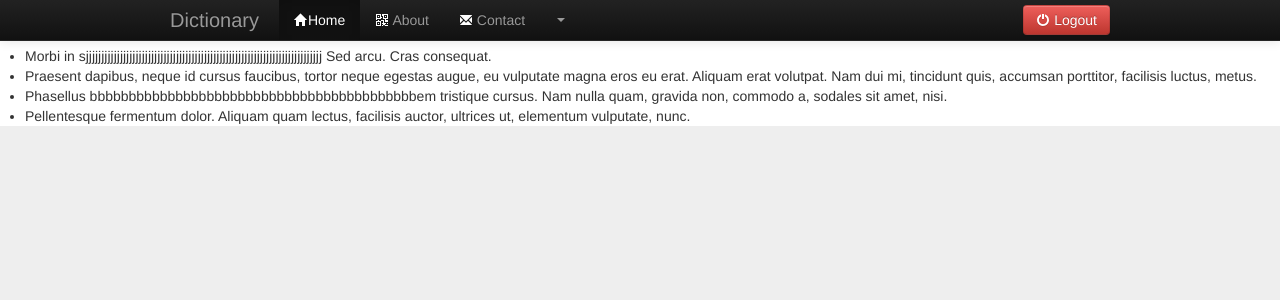
After one commit to billgsm/english_level, a Django app: template following_level/templates/dydict/help.html in a window 1280 px wide. The commit adds this page. Shown: the top 300 px of the page. Run offline with Django 3.2, Linux system fonts and the light colour scheme; the template is opened without the code that fills it, so the values that code supplies are empty; some libraries are stand-ins or nearby versions.

Commit message:
static pages added

```diff
--- a/following_level/dydict/urls.py
+++ b/following_level/dydict/urls.py
@@ -1,8 +1,13 @@
 from django.conf.urls import patterns, url
+
+from dydict.views import AboutView, HelpView
+
 
 urlpatterns = patterns('dydict.views',
     url(r'^show_words/$', 'listWords'),
     url(r'^createuser/$', 'createUser'),
     url(r'^login/$', 'user_login'),
     url(r'^logout/$', 'user_logout'),
+    url(r'^about/$', AboutView.as_view(), name="dydict_about"),
+    url(r'^help/$', HelpView.as_view(), name="dydict_help"),
 )
--- a/following_level/static/style.css
+++ b/following_level/static/style.css
@@ -2,3 +2,7 @@
 html, body {
     background-color: #eee;
 }
+
+#static_content {
+    padding-top: 46px;
+}
--- /dev/null
+++ b/following_level/templates/dydict/help.html
@@ -0,0 +1,14 @@
+{% extends "dydict/list_words.html" %}
+
+{% block title %}Help{% endblock %}
+
+{% block content %}
+<div id="static_content">
+   <ul>
+       <li>Morbi in sjjjjjjjjjjjjjjjjjjjjjjjjjjjjjjjjjjjjjjjjjjjjjjjjjjjjjjjjjjjjjjjjjjjjjjjjjjjj Sed arcu. Cras consequat.</li>
+       <li>Praesent dapibus, neque id cursus faucibus, tortor neque egestas augue, eu vulputate magna eros eu erat. Aliquam erat volutpat. Nam dui mi, tincidunt quis, accumsan porttitor, facilisis luctus, metus.</li>
+       <li>Phasellus bbbbbbbbbbbbbbbbbbbbbbbbbbbbbbbbbbbbbbbbbbem tristique cursus. Nam nulla quam, gravida non, commodo a, sodales sit amet, nisi.</li>
+       <li>Pellentesque fermentum dolor. Aliquam quam lectus, facilisis auctor, ultrices ut, elementum vulputate, nunc.</li>
+   </ul>
+</div>
+{% endblock %}
--- a/following_level/templates/dydict/list_words.html
+++ b/following_level/templates/dydict/list_words.html
@@ -2,7 +2,7 @@
 <html>
     <head>
         <meta charset="utf-8" />
-        <title>Word list</title>
+        <title>{% block title %}Word list{% endblock %}</title>
         <meta name="viewport" content="width=device-width, initial-scale=1.0">
         {% load static %}
         <link href="{% static 'style.css' %}" rel="stylesheet" media="screen">
@@ -17,20 +17,20 @@
             <span class="icon-bar"></span>
             <span class="icon-bar"></span>
           </button>
-          <a class="brand" href=".">Dictionary</a>
+          <a class="brand" href="{% url 'dydict.views.listWords' %}">Dictionary</a>
           <div class="nav-collapse collapse">
             <ul class="nav">
-              <li class="active"><a href="."><i class="icon-home icon-white"></i>Home</a></li>
-              <li><a href="#about">About</a></li>
-              <li><a href="#contact">Contact</a></li>
+              <li class="active"><a href="{% url 'dydict.views.listWords' %}"><i class="icon-home icon-white"></i>Home</a></li>
+              <li><a href="{% url "dydict_about" %}"><i class="icon-qrcode icon-white"></i> About</a></li>
+              <li><a href="#contact"><i class="icon-envelope icon-white"></i> Contact</a></li>
               <li class="dropdown">
                 <a href="#" class="dropdown-toggle" data-toggle="dropdown"><strong>{{ user.username }}</strong><b class="caret"></b></a>
                 <ul class="dropdown-menu">
-                  <li><a href="#">Profil</a></li>
-                  <li><a href="#">Recommended articles</a></li>
+                  <li><a href="#"><i class="icon-wrench"></i> Profil</a></li>
+                  <li><a href="#"><i class="icon-thumbs-up"></i> Recommended articles</a></li>
                   <!--<li class="divider"></li>
                   <li class="nav-header">Nav header</li>-->
-                  <li><a href="#">Help</a></li>
+                  <li><a href="{% url "dydict_help" %}"><i class="icon-question-sign"></i> Help</a></li>
                 </ul>
               </li>
             </ul>
@@ -41,6 +41,7 @@
         </div>
       </div>
     </div>
+    {% block content %}
     <div class="container-fluid">
         <div class="hero-unit">
         </div>
@@ -107,7 +108,9 @@
         </div>
     </div>
 </div>-->
+    {% endblock %}
 </body>
+{% block scripts %}
 <script src="http://code.jquery.com/jquery.js"></script>
 <script src="{% static 'bootstrap/js/bootstrap.min.js' %}"></script>
 <script src="{% static 'js/jquery.tablesorter.min.js' %}"></script>
@@ -123,4 +126,5 @@
       })
   });
 </script>
+{% endblock %}
 </html>
```
Also changed, not shown: following_level/dydict/views.py (+9 -0 lines), following_level/templates/dydict/about.html (added, +14 -0 lines).
